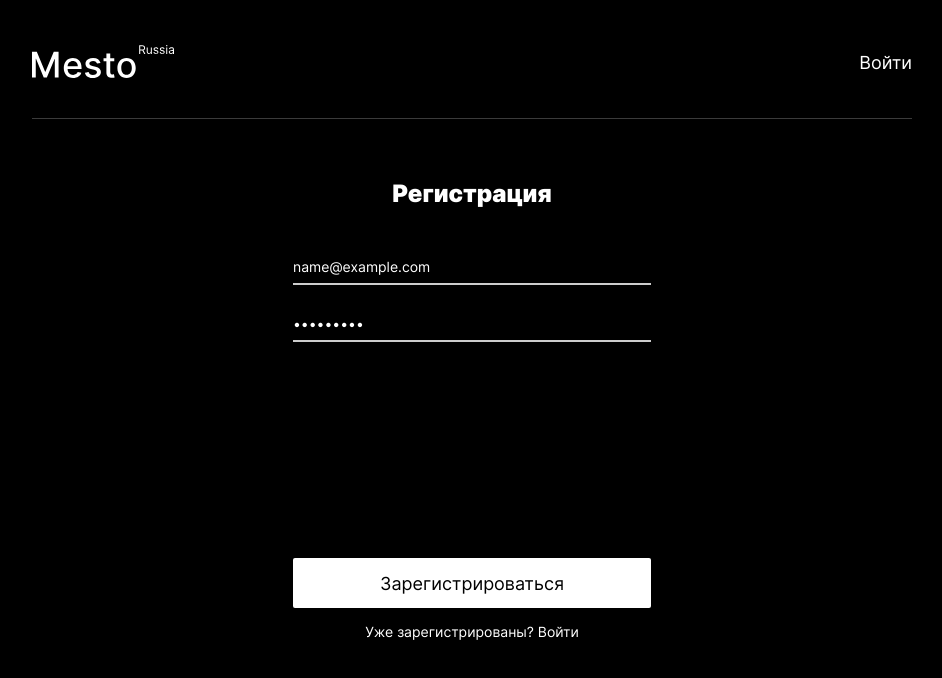
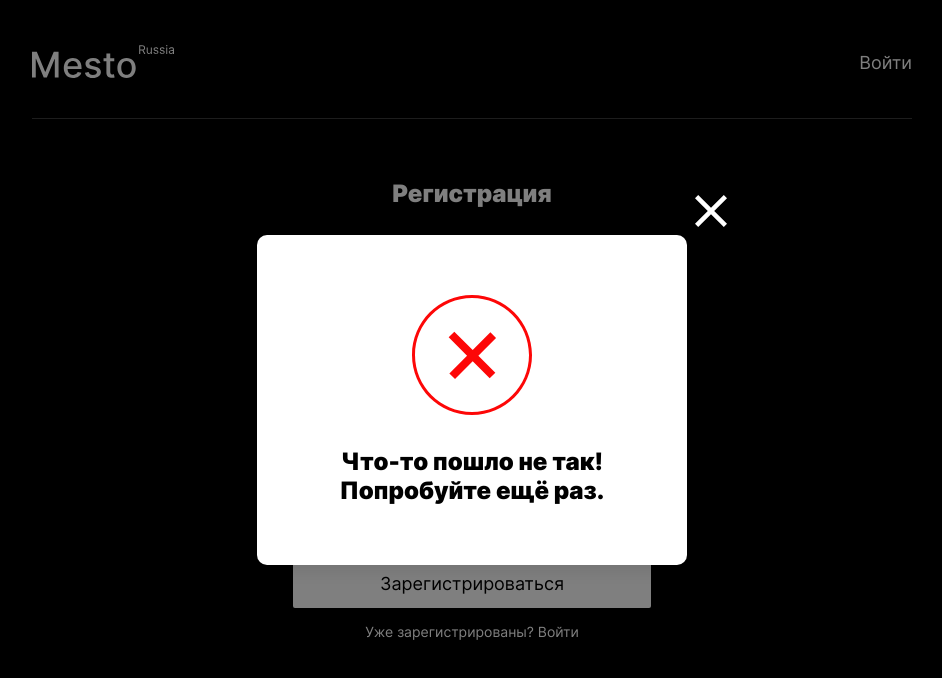
Before and after one commit to JekaEvgeniy/react-mesto-auth, a React (Create React App) app: page /signup in a window 1280 px wide. Both pictures are taken after typing "name@example.com", "Sample123" into the empty fields and a click on the button "Зарегистрироваться". Shown: the top 678 px of the page, without its empty margins (168-1110 px from the left). Built offline with nearby package versions, Linux system fonts and the light colour scheme; no server answers.

Commit message:
feat: add InfoTooltip

```diff
--- a/src/components/App.js
+++ b/src/components/App.js
@@ -27,6 +27,8 @@ function App() {
 	const [isEditProfilePopupOpen, setIsEditProfilePopupOpen] = useState(false);
 	const [isEditAvatarPopupOpen, setIsEditAvatarPopupOpen] = useState(false);
 	const [isAddPlacePopupOpen, setIsAddPlacePopupOpen] = useState(false);
+
+	const [isInfoTooltip, setIsInfoTooltip] = useState(null);
 
 	const [selectedCard, setSelectedCard] = useState(null);
 
@@ -62,6 +64,10 @@ function App() {
 
 
 
+	const handleInfoTooltip = (status) => {
+		setIsInfoTooltip(status);
+	}
+
 	const handleEditAvatarClick = () => {
 		setIsEditAvatarPopupOpen(true);
 	}
@@ -78,6 +84,7 @@ function App() {
 		setIsEditProfilePopupOpen(false);
 		setIsEditAvatarPopupOpen(false);
 		setIsAddPlacePopupOpen(false);
+		setIsInfoTooltip(null);
 
 		setSelectedCard(null);
 	}
@@ -150,7 +157,9 @@ function App() {
 				setLoggedIn(true);
 				navigate('/');
 			})
-			.catch(err => console.error(err));
+			.catch(err => {
+				console.error(err);
+			});
 	}
 
 	const tockenCheck = () => {
@@ -166,7 +175,9 @@ function App() {
 
 					navigate('/');
 				})
-				.catch(err => console.error(err));
+				.catch((err) => {
+					console.error(err);
+				});
 		}
 	}
 
@@ -206,11 +217,11 @@ function App() {
 				<Routes>
 					<Route
 						path="/signup"
-						element={<Register handleRegister={handleRegister} />}
+						element={<Register handleRegister={handleRegister} handleInfoTooltip={handleInfoTooltip} />}
 					/>
 					<Route
 						path="/signin"
-						element={<Login handleLogin={handleLogin} />}
+						element={<Login handleLogin={handleLogin} handleInfoTooltip={handleInfoTooltip} />}
 					/>
 
 					<Route
@@ -267,8 +278,9 @@ function App() {
 				/>
 
 				<InfoTooltip
-					title="Попап с сообщением"
+					title="Попап с информацией"
 					onClose={closeAllPopups}
+					status={isInfoTooltip}
 				/>
 
 			</div>
--- a/src/components/InfoTooltip.js
+++ b/src/components/InfoTooltip.js
@@ -1,16 +1,24 @@
-function InfoTooltip(props) {
+import React, { useState, useEffect } from 'react';
+
+function InfoTooltip({ onClose, status  }) {
 	return (
-		<section className={`popup popup_type_info ${props.isOpen ? 'popup_opened' : ''}`} >
+		<section className={`popup popup_type_info ${status ? 'popup_opened' : ''}`} >
 
 			<div className="popup__inside popup__inside_contains_info popup__inside_width_sm">
 				<div className="popup__container popup__container_type_info">
-					<div className="popup__circle-badge popup__circle-badge_type_success"></div>
-					<h2 className="popup__title popup__title_centered popup__title_phone-oversized">Вы успешно зарегистрировались!</h2>
+					<div className={`popup__circle-badge popup__circle-badge_type_${status}`}></div>
+					<h2 className="popup__title popup__title_centered popup__title_phone-oversized">
+						{status == 'success' ?
+							'Вы успешно зарегистрировались!' :
+							'Что-то пошло не так! Попробуйте ещё раз.'
+						}
+					</h2>
+
 
 					{/* <div className="popup__circle-badge popup__circle-badge_type_error"></div> */}
 					{/* <h2 className="popup__title popup__title_centered popup__title_phone-oversized">Что-то пошло не так!<br/>Попробуйте ещё раз.</h2> */}
 				</div>
-				<button onClick={props.onClose} className="popup__close" type="button" aria-label="Закрыть"></button>
+				<button onClick={onClose} className="popup__close" type="button" aria-label="Закрыть"></button>
 			</div>
 
 		</section>
--- a/src/components/Login.js
+++ b/src/components/Login.js
@@ -2,7 +2,7 @@ import React, { useState } from 'react';
 import { Link, useNavigate } from 'react-router-dom';
 import * as auth from '../utils/Auth';
 
-function Login({ handleLogin }) {
+function Login({ handleLogin, handleInfoTooltip }) {
 	const navigate = useNavigate();
 
 	const [formValue, setFormValue] = useState({
@@ -32,12 +32,15 @@ function Login({ handleLogin }) {
 				if (data.token) {
 					localStorage.setItem('jwt', data.token);
 					handleLogin();
-					// handleLogin(data.user);
+					// handleInfoTooltip('success');
 
 					navigate('/');
 				}
 			})
-			.catch(err => console.error(err));
+			.catch((err) => {
+				console.error(err)
+				handleInfoTooltip('error');
+			});
 	}
 
 	return (
--- a/src/components/Register.js
+++ b/src/components/Register.js
@@ -2,7 +2,7 @@ import React, { useState } from 'react';
 import { Link, useNavigate } from 'react-router-dom';
 import * as auth from '../utils/Auth';
 
-function Register(){
+function Register({ handleInfoTooltip }){
 	const navigate = useNavigate();
 
 	const [formValue, setFormValue] = useState({
@@ -29,8 +29,12 @@ function Register(){
 			.then((data) => {
 				console.log(data);
 				navigate('/signin');
+				handleInfoTooltip('success');
 			})
-			.catch(err => console.error(err));
+			.catch((err) => {
+				console.error(err)
+				handleInfoTooltip('error');
+			});
 	}
 
 
```
